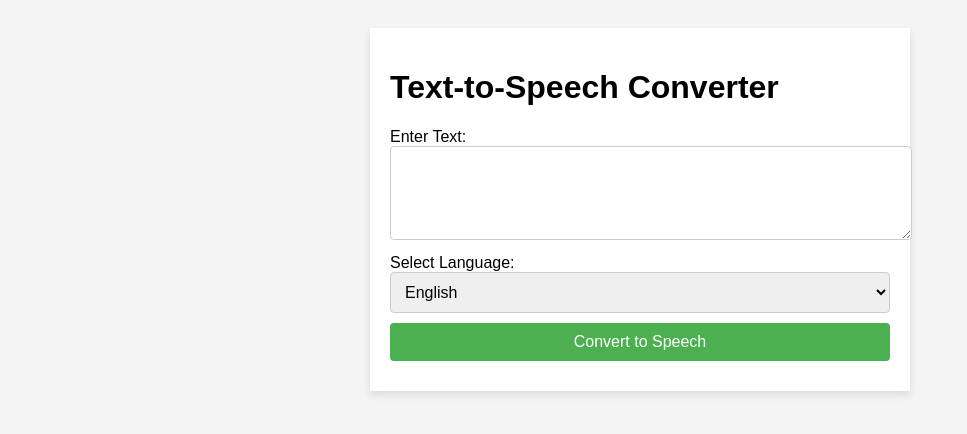
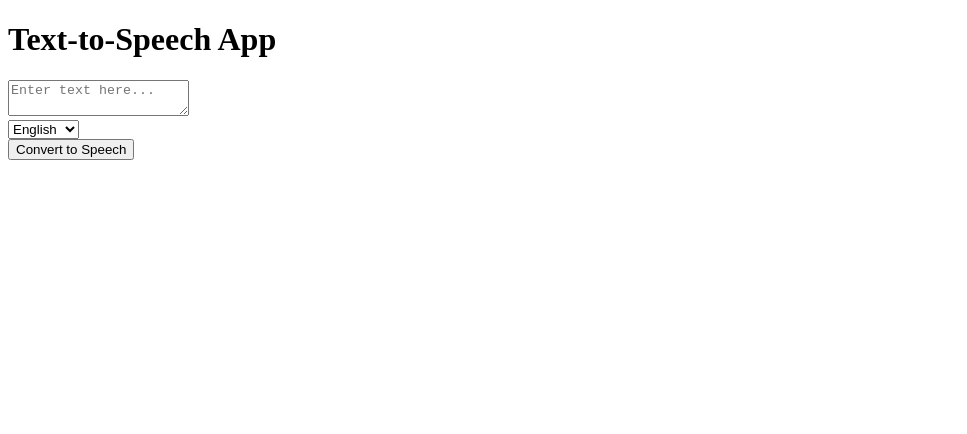
Before and after one commit to BrooksterBOYZ/Translator, a plain HTML site: page index.html in a window 1280 px wide. Shown: the whole page, without its empty margins (0-967 px from the left). Drawn offline with nearby package versions, Linux system fonts and the light colour scheme.

Commit message:
Update index.html

```diff
--- a/index.html
+++ b/index.html
@@ -3,78 +3,40 @@
 <head>
     <meta charset="UTF-8">
     <meta name="viewport" content="width=device-width, initial-scale=1.0">
-    <title>Text-to-Speech with Flask</title>
-    <script src="https://code.jquery.com/jquery-3.6.0.min.js"></script>
-    <style>
-        body {
-            font-family: Arial, sans-serif;
-            padding: 20px;
-            background-color: #f4f4f4;
-        }
-        .container {
-            max-width: 500px;
-            margin: 0 auto;
-            background-color: white;
-            padding: 20px;
-            box-shadow: 0 4px 8px rgba(0, 0, 0, 0.1);
-        }
-        input, textarea, select, button {
-            width: 100%;
-            padding: 10px;
-            margin-bottom: 10px;
-            font-size: 16px;
-            border: 1px solid #ccc;
-            border-radius: 4px;
-        }
-        button {
-            background-color: #4CAF50;
-            color: white;
-            border: none;
-            cursor: pointer;
-        }
-        button:hover {
-            background-color: #45a049;
-        }
-    </style>
+    <title>Text-to-Speech App</title>
 </head>
 <body>
-
-<div class="container">
-    <h1>Text-to-Speech Converter</h1>
+    <h1>Text-to-Speech App</h1>
     <form id="tts-form">
-        <label for="text">Enter Text:</label>
-        <textarea id="text" rows="4" required></textarea>
-
-        <label for="language">Select Language:</label>
-        <select id="language" required>
+        <textarea id="text" placeholder="Enter text here..."></textarea><br>
+        <select id="language">
             <option value="en">English</option>
             <option value="es">Spanish</option>
             <option value="fr">French</option>
-            <option value="de">German</option>
-            <option value="it">Italian</option>
-        </select>
-
+            <!-- Add more languages here -->
+        </select><br>
         <button type="submit">Convert to Speech</button>
     </form>
+
     <div id="response-message"></div>
-</div>
 
+    <script src="https://code.jquery.com/jquery-3.6.0.min.js"></script>
     <script>
         // Handle form submission
         $('#tts-form').on('submit', function(e) {
-        e.preventDefault();  // Prevent default form submission
+            e.preventDefault();  // Prevent the form from submitting normally
 
             const text = $('#text').val();
             const language = $('#language').val();
 
-        // Send the request to the Flask server
+            // Make AJAX call to Flask backend
             $.ajax({
-            url: '/text-to-speech',
+                url: 'http://127.0.0.1:5000/text-to-speech',  // Local Flask server URL
                 type: 'POST',
                 contentType: 'application/json',
                 data: JSON.stringify({ text: text, language: language }),
                 success: function(response) {
-                $('#response-message').html('<p>Text-to-Speech conversion complete!</p>');
+                    $('#response-message').html('<p>Text-to-Speech processing complete!</p>');
                 },
                 error: function(xhr, status, error) {
                     $('#response-message').html('<p style="color: red;">Error: ' + xhr.responseJSON.error + '</p>');
@@ -82,6 +44,5 @@
             });
         });
     </script>
-
 </body>
 </html>
```
Lines whose indentation alone changed are shown as unchanged.
